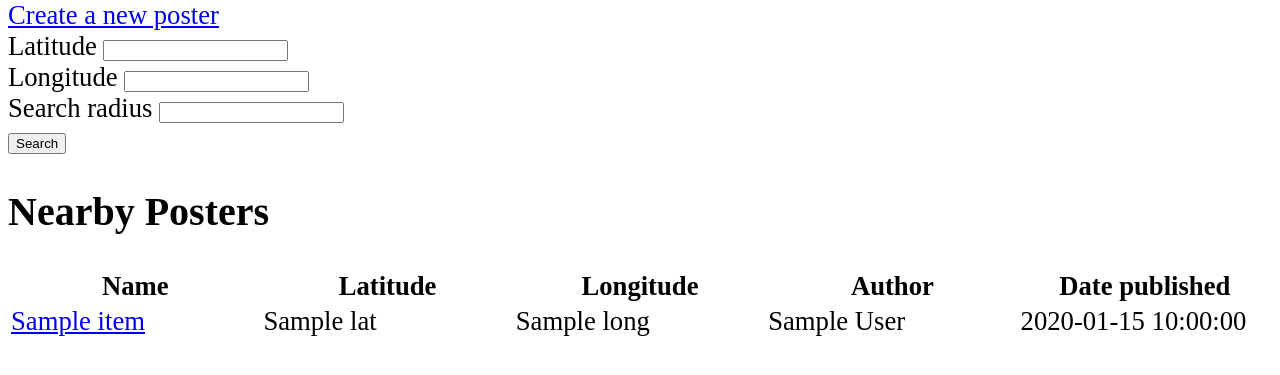
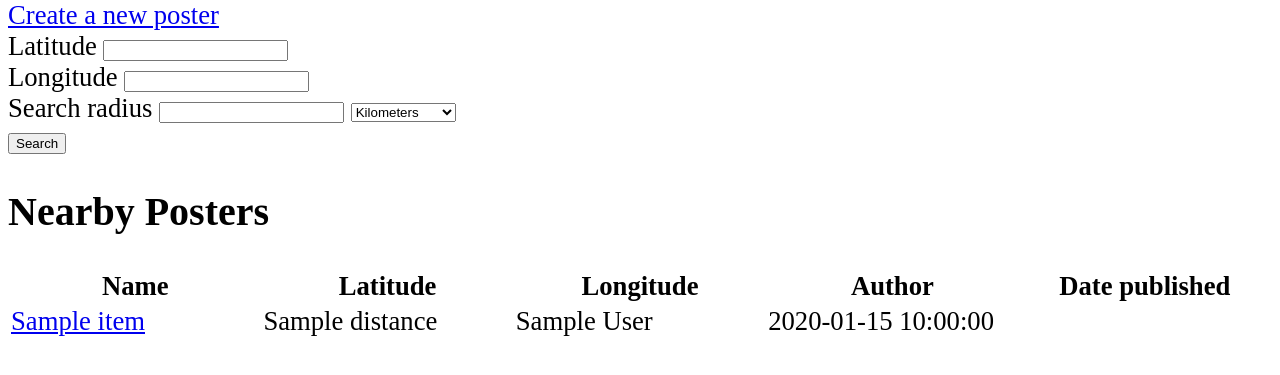
Before and after one commit to bmintz/posters, a Flask app: template templates/index.html in a window 1280 px wide. Shown: the part 205-580 px from the top of the page. Run offline with Flask 2, Linux system fonts and the light colour scheme; the template is opened without the code that fills it: most values are stand-ins (such as "Sample title", 1, 10 or a date in 2020).

Commit message:
update stuff

```diff
--- a/app.py
+++ b/app.py
@@ -19,7 +19,7 @@ import util
 import poster
 
 app = Flask('digdug', static_url_path='/static')
-app.debug = False
+app.debug = True
 app.secret_key = 'Zf4je8VNbpfGHUHovvv6xWO2MOKQxhR7QSGi9eBcqSs'
 
 
@@ -37,19 +37,16 @@ def view_poster(id):
 @app.route('/create', methods=('POST', 'GET'))
 def newpost():
 	if request.method == 'GET':
-		print('sending static create.htm')
-		return app.send_static_file('create.htm')
-	else:
-		session['tokens'] = session.get('tokens', [])
-		session.new = True
+		return render_template('create.html')
+	session['tokens'] = session.get('tokens', [])
 
-		# by default each value in request.form is a list
-		# this gets only the first item from each
-		form = request.form.to_dict(flat=True)
-		p = poster.create_poster(**form)
-		session['tokens'].append(p.token)
-		session.modified = True
-		return redirect('/poster/{}'.format(p.id))
+	# by default each value in request.form is a list
+	# this gets only the first item from each
+	form = request.form.to_dict(flat=True)
+	p = poster.create_poster(**form)
+	session['tokens'].append(p.token)
+	session.modified = True
+	return redirect('/poster/{}'.format(p.id))
 
 
 @app.route('/edit/<id>', methods=('POST', 'GET'))
@@ -65,7 +62,6 @@ def edit(id):
 		except ValueError:
 			abort(403)
 	elif request.method == 'POST':
-
 		token = request.args.get('token')
 		poster.db.edit(id=id, token=token, **request.form.to_dict(flat=True))
 		return render_template('poster.html', poster=poster.db.get_poster(id, token))
@@ -74,14 +70,13 @@ def edit(id):
 
 @app.route('/search')
 def search():
-	args = list(map(request.args.get), ('lat', 'long', 'radius'))
-	return render_template('search_results.html', **poster.search(*args))
-
-
-# Trường wanted it. Whatever.
-@app.route('/12yos')
-def twelve_yos():
-	return 'Chào mừng các em đến năm học mới!'
+	lat = float(request.args.get('lat'))
+	long = float(request.args.get('long'))
+	radius = float(request.args.get('radius'))
+	return render_template(
+		'search_results.html',
+		items=poster.db.search(lat, long, radius, request.args.get('unit'))
+	)
 
 
 @app.errorhandler(403)
@@ -91,7 +86,7 @@ def forbidden(e):
 def main():
 	app.run(
 		host=os.getenv('IP', '0.0.0.0'),
-		port=int(os.getenv('PORT', 5000))
+		port=int(os.getenv('PORT', 8080))
 	)
 
 
--- a/static/12yos.html
+++ b/static/12yos.html
@@ -4,6 +4,7 @@
 	<meta charset=UTF-8>
 </head>
 <body>
-Chào mừng các em đến năm học mới!'
+	<!-- Trường wanted to include this. Whatever. -->
+	Chào mừng các em đến năm học mới!'
 </body>
 </html>
--- a/static/css/styles.css
+++ b/static/css/styles.css
@@ -43,7 +43,11 @@ label {
 	display: inline;
 }
 
-label:after {
+label:not(.no-label-br):after {
 	content: "\a"; /* newline */
 	white-space: pre;
 }
+
+label #units:after {
+	content: "";
+}
--- a/templates/edit.html
+++ b/templates/edit.html
@@ -38,3 +38,4 @@
 			<input type="submit" value="Cancel and go back" />
 		</form>
 </body>
+</html>
--- a/templates/index.html
+++ b/templates/index.html
@@ -1,9 +1,7 @@
 <!DOCTYPE html>
 <html lang="en-us">
 <head>
-	<title>
-		Poster!
-	</title>
+	<title>Posters!</title>
 	<link rel="stylesheet" href="/css/styles.css" type="text/css" />
 </head>
 <body>
@@ -21,13 +19,23 @@
 			Longitude
 			<input type="number" name="long"/>
 		</label>
-		<label>
+		<!-- no line break after this one, so use -->
+		<label class="no-label-br">
 			Search radius
 			<input type="number" name="radius"/>
 		</label>
+		<label>
+			<select name="unit">
+				<option value="km">Kilometers</option>
+				<option value="mi">Miles</option>
+				<option value="m">Meters</option>
+				<option value="feet">Feet</option>
+				<!-- we respect sailors around here too -->
+				<option value="nm">Nautical Miles</option>
+			</select>
+		</label>
 		<input type="submit" value="Search"/>
 	</form>
-
 	<h2>Nearby Posters</h2>
 	{% include 'poster_list.html' %}
 </body>
--- a/templates/poster.html
+++ b/templates/poster.html
@@ -2,7 +2,7 @@
 <html lang="en-us">
 <head>
 	<title>View Poster</title>
-	<link rel="stylesheet" href="/css/styles.css" type="text/css" />
+	<link rel="stylesheet" href="/static/styles.css" type="text/css" />
 </head>
 <body>
 	<header><h2>Poster</h2></header>
@@ -21,3 +21,4 @@
 	{% endif %}
 		<a href="/">Return to Main Page</a>
 </body>
+</html>
--- a/templates/poster_list.html
+++ b/templates/poster_list.html
@@ -1,16 +1,28 @@
+{% set ns = namespace(distance=false) %}
 <table>
 	<tr>
 		<th>Name</th>
-		<th>Latitude</th>
-		<th>Longitude</th>
+		{% if ns.distance %}
+			<th>Distance to you</th>
+		{% else %}
+			<th>Latitude</th>
+			<th>Longitude</th>
+		{% endif %}
 		<th>Author</th>
 		<th>Date published</th>
 	</tr>
 	{% for item in items %}
+		{% if item.distance %}
+			{% set ns.distance = true %}
+		{% endif %}
 		<tr>
 			<td><a href="/poster/{{item.id}}">{{item.title}}</a></td>
-			<td>{{item.lat}}</td>
-			<td>{{item.long}}</td>
+			{% if ns.distance %}
+				<td>{{item.distance}}</td>
+			{% else %}
+				<td>{{item.lat}}</td>
+				<td>{{item.long}}</td>
+			{% endif %}
 			<td>{{item.author}}</td>
 			<td>{{item.date}}</td>
 		</tr>
```
Also changed, not shown: poster.py (+11 -0 lines), templates/search_results.html (added, +13 -0 lines), 1 other file.
